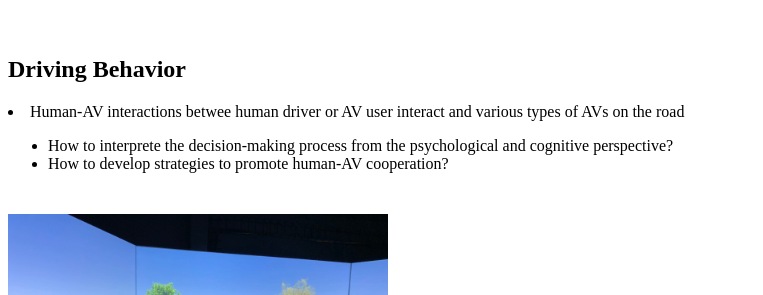
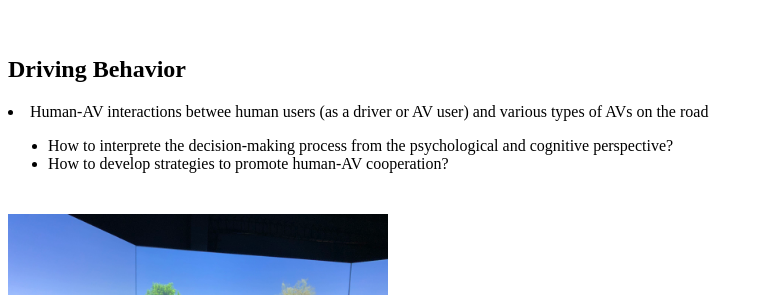
Before and after one commit to YangjiaoChen/YangjiaoChen.github.io, a Jekyll site: the page built from research.html, in a window 1280 px wide. Shown: the part 497-792 px from the top of the page, without its empty margins (0-763 px from the left). Built offline with Jekyll 4.4.1, drawn with Linux system fonts in a browser that asks for light colours.

Commit message:
Update research.html

```diff
--- a/research.html
+++ b/research.html
@@ -85,7 +85,7 @@ title: "Yangjiao Chen:research"
  <br />
 
    <h2> <b> Driving Behavior </b> </h2>
-<li> Human-AV interactions betwee human driver or AV user interact and various types of AVs on the road </li>
+<li> Human-AV interactions betwee human users (as a driver or AV user) and various types of AVs on the road </li>
 <ul>
 <li>How to interprete the decision-making process from the psychological and cognitive perspective?</li>
 <li>How to develop strategies to promote human-AV cooperation?</li>
```
